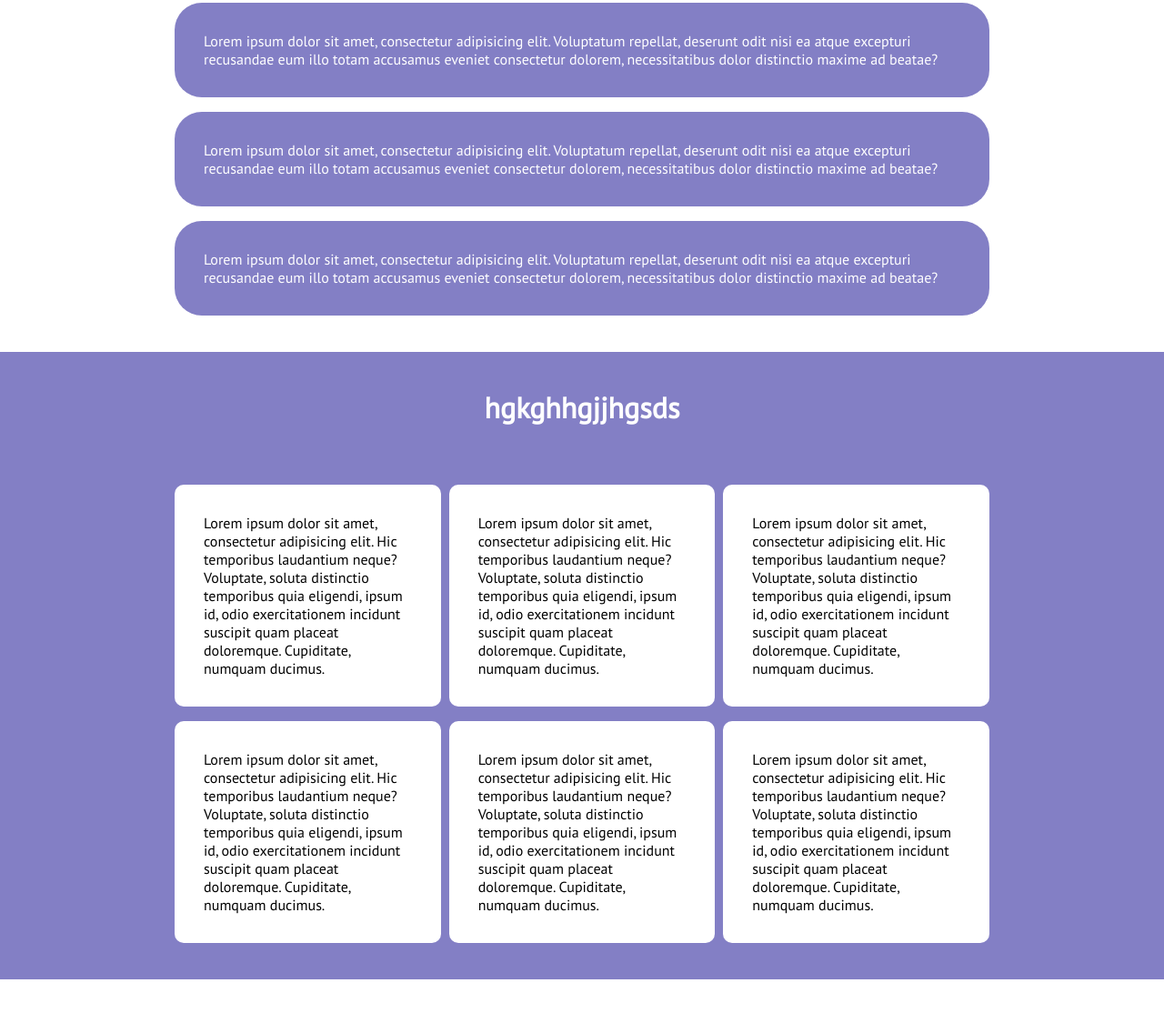
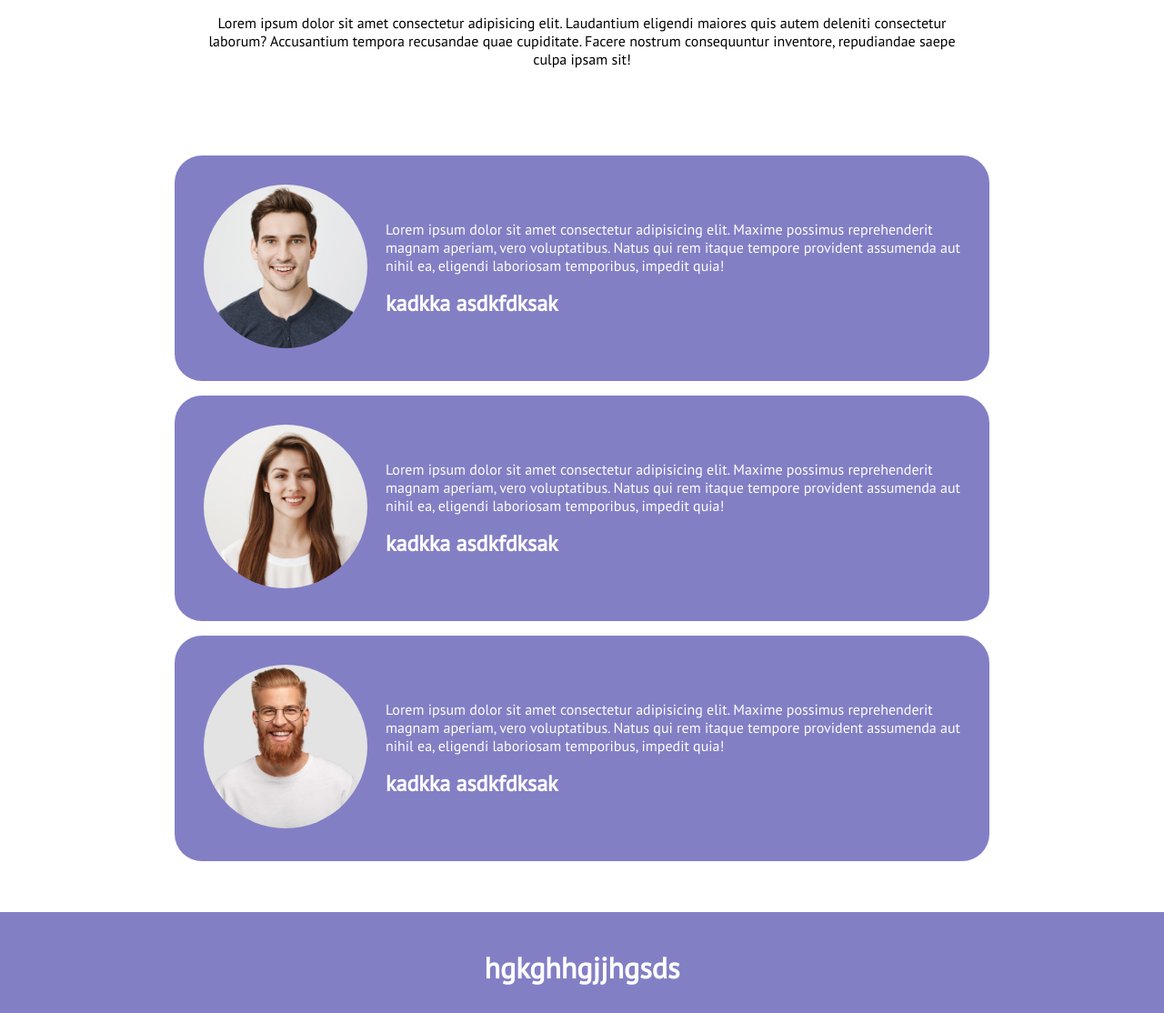
Before and after one commit to FabrizioMisseri/htmlcss-responsive-layout, a plain HTML site: page index.html in a window 1280 px wide. Shown: the part 1904-3018 px from the top of the page at 91% size. Drawn offline with Linux system fonts and the light colour scheme.

Commit message:
added details inside 'testimonials' part

```diff
--- a/css/style.css
+++ b/css/style.css
@@ -324,9 +324,34 @@ main section{
 
 
 /* TESTIMONIALS */
+#testimonials .item{
+    text-align: center;
+}
+
+#testimonials .item img{
+    width: 180px;
+    height: 180px;
+    object-fit: cover;
+    border-radius: 50%;
+}
+
+
 @media screen and (min-width: 768px){
 
-    /* imgs negli item da sopra si spostano a sinistra */
+    #testimonials .item{
+        text-align: left;
+        display: flex;
+        align-items: center;
+    }
+
+    #testimonials .item .col:first-child{
+        min-width: 200px;
+        flex-shrink: 1;
+    }
+
+    #testimonials .item .col:first-child > div{
+        margin-bottom: 0%;
+    }
 
 }
 /* / TESTIMONIALS */
--- a/index.html
+++ b/index.html
@@ -277,22 +277,84 @@
             <div class="container">
 
                 <!-- intestazione -->
-                <div class="card mb2">
-                    Lorem ipsum dolor sit amet consectetur adipisicing elit. Architecto doloribus, dolorum enim, distinctio eveniet quo, velit reprehenderit saepe error vero facere beatae sed? Ipsum suscipit alias harum vero repudiandae neque?
+                <div class="card text-center mb2">
+                    <h3 class="mb1">TESTIMONIALS</h3>
+
+                    <h1 class="text-purple mb1">We are commited expert partners</h1>
+
+                    <p class="mb2">
+                        Lorem ipsum dolor sit amet consectetur adipisicing elit. Laudantium eligendi maiores quis autem deleniti consectetur laborum? Accusantium tempora recusandae quae cupiditate. Facere nostrum consequuntur inventore, repudiandae saepe culpa ipsam sit!
+                    </p>
                 </div>
 
                 <!-- 3 item con immagini -->
+                <!-- item -->
                 <div class="item mb1 text-white bg-purple">
-                    Lorem ipsum dolor sit amet, consectetur adipisicing elit. Voluptatum repellat, deserunt odit nisi ea atque excepturi recusandae eum illo totam accusamus eveniet consectetur dolorem, necessitatibus dolor distinctio maxime ad beatae?
+
+                    <div class="col">
+                        <div class="mb1">
+                            <img src="img/testimonial1.jpg" alt="">
+                        </div>
+                    </div>
+
+                    <div class="col">
+                        <p class="mb1">
+                            Lorem ipsum dolor sit amet consectetur adipisicing elit. Maxime possimus reprehenderit magnam aperiam, vero voluptatibus. Natus qui rem itaque tempore provident assumenda aut nihil ea, eligendi laboriosam temporibus, impedit quia!
+                        </p>
+
+                        <h2>
+                            kadkka asdkfdksak
+                        </h2>
+                    </div>
+
                 </div>
+                <!-- / item -->
 
+
+                <!-- item -->
                 <div class="item mb1 text-white bg-purple">
-                    Lorem ipsum dolor sit amet, consectetur adipisicing elit. Voluptatum repellat, deserunt odit nisi ea atque excepturi recusandae eum illo totam accusamus eveniet consectetur dolorem, necessitatibus dolor distinctio maxime ad beatae?
+
+                    <div class="col">
+                        <div class="mb1">
+                            <img src="img/testimonial2.jpg" alt="">
+                        </div>
+                    </div>
+
+                    <div class="col">
+                        <p class="mb1">
+                            Lorem ipsum dolor sit amet consectetur adipisicing elit. Maxime possimus reprehenderit magnam aperiam, vero voluptatibus. Natus qui rem itaque tempore provident assumenda aut nihil ea, eligendi laboriosam temporibus, impedit quia!
+                        </p>
+
+                        <h2>
+                            kadkka asdkfdksak
+                        </h2>
+                    </div>
+
                 </div>
+                <!-- / item -->
 
-                <div class="item text-white bg-purple">
-                    Lorem ipsum dolor sit amet, consectetur adipisicing elit. Voluptatum repellat, deserunt odit nisi ea atque excepturi recusandae eum illo totam accusamus eveniet consectetur dolorem, necessitatibus dolor distinctio maxime ad beatae?
+
+                <!-- item -->
+                <div class="item mb1 text-white bg-purple">
+
+                    <div class="col">
+                        <div class="mb1">
+                            <img src="img/testimonial3.jpg" alt="">
+                        </div>
+                    </div>
+
+                    <div class="col">
+                        <p class="mb1">
+                            Lorem ipsum dolor sit amet consectetur adipisicing elit. Maxime possimus reprehenderit magnam aperiam, vero voluptatibus. Natus qui rem itaque tempore provident assumenda aut nihil ea, eligendi laboriosam temporibus, impedit quia!
+                        </p>
+
+                        <h2>
+                            kadkka asdkfdksak
+                        </h2>
+                    </div>
+
                 </div>
+                <!-- / item -->
 
             </div>
 
```
